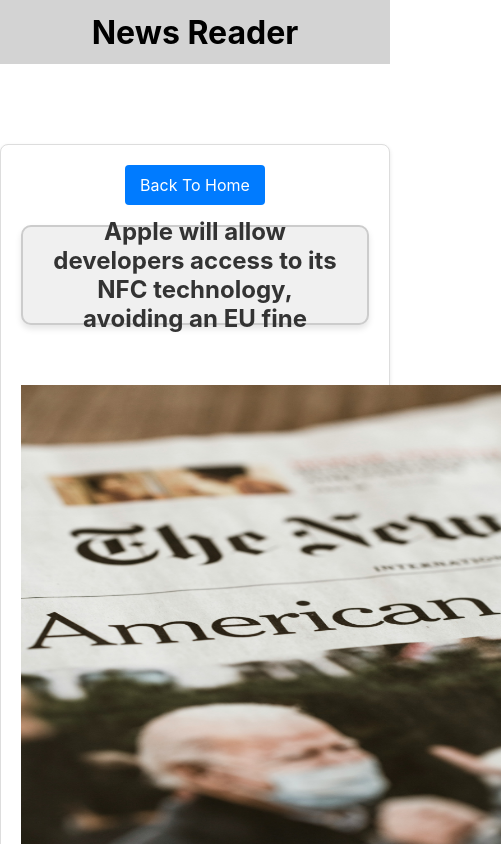
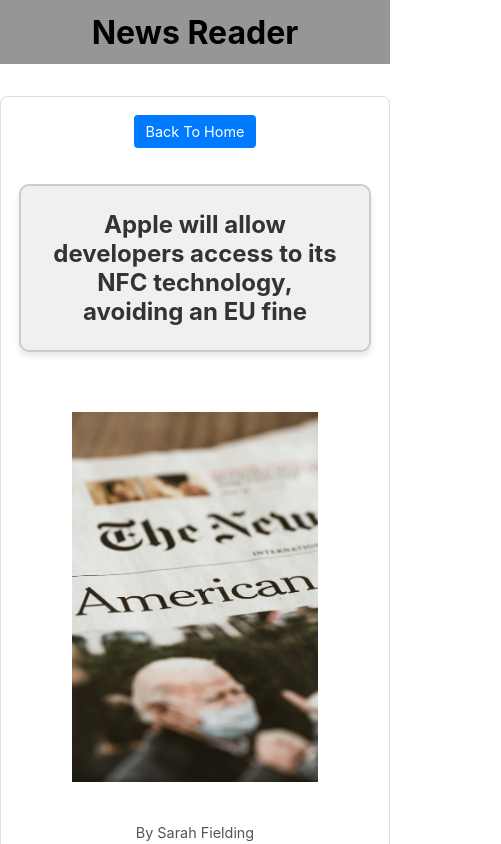
Before and after one commit to reesegreen2014/news-app, a React (Create React App) app: page /article/1 in a window 390 px wide. Shown: the top 844 px of the page, 501 px wide, since content can reach past the window. Built offline with nearby package versions, Linux system fonts and the light colour scheme.

Commit message:
additional user enhancement and responsiveness styling

```diff
--- a/src/components/ArticleDetails/ArticleDetails.css
+++ b/src/components/ArticleDetails/ArticleDetails.css
@@ -38,7 +38,6 @@
     text-align: center;
 }
 
-
 .details-image {
     width: 30em;
     height: 30em;
@@ -68,3 +67,65 @@
 .details-link:hover {
     text-decoration: underline;
 }
+
+@media (max-width: 576px) {
+    .article-details-container {
+        padding: 15px;
+        margin-top: 2em;
+    }
+
+    .details-title {
+        font-size: 1.2em;
+        padding: 0.8em;
+    }
+
+    .details-image {
+        width: 100%;
+        height: auto;
+    }
+
+    .back-button {
+        font-size: 0.9em;
+        padding: 8px 12px;
+    }
+}
+
+@media (max-width: 768px) {
+    .article-details-container {
+        padding: 18px;
+    }
+
+    .details-title {
+        font-size: 1.3em;
+        padding: 0.9em;
+    }
+
+    .details-image {
+        width: 100%;
+        height: auto;
+    }
+}
+
+@media (max-width: 992px) {
+    .details-title {
+        font-size: 1.4em;
+        padding: 1em;
+    }
+
+    .details-image {
+        width: 80%;
+        height: auto;
+    }
+}
+
+@media (max-width: 1200px) {
+    .details-title {
+        font-size: 1.5em;
+        padding: 1em;
+    }
+
+    .details-image {
+        width: 70%;
+        height: auto;
+    }
+}
--- a/src/components/Header/Header.css
+++ b/src/components/Header/Header.css
@@ -1,8 +1,22 @@
-h1 {
-    background-color: lightgray;
-    margin: 0 auto;
-    height: 2em;
+.header {
     display: flex;
+    align-items: center;
     justify-content: center;
-    align-items: center;
+    background-color: rgb(150, 150, 150);
+    height: 4em;
+    text-align: center;
 }
+
+.header-link {
+    text-decoration: none;
+    color: inherit;
+  }
+
+  .header-link h1 {
+    margin: 0;
+    font-size: 2em;
+  }
+
+  .header-link:hover {
+    color: inherit;
+  }
--- a/src/components/Header/Header.js
+++ b/src/components/Header/Header.js
@@ -1,12 +1,15 @@
-import React from 'react'
-import './Header.css'
+import React from 'react';
+import './Header.css';
+import { Link } from 'react-router-dom';
 
 const Header = () => {
   return (
-    <div>
-      <h1>News Reader</h1>
+    <div className='header'>
+      <Link to="/" className="header-link">
+        <h1>News Reader</h1>
+      </Link>
     </div>
-  )
-}
+  );
+};
 
-export default Header
+export default Header;
```
Lines whose indentation alone changed are shown as unchanged.
